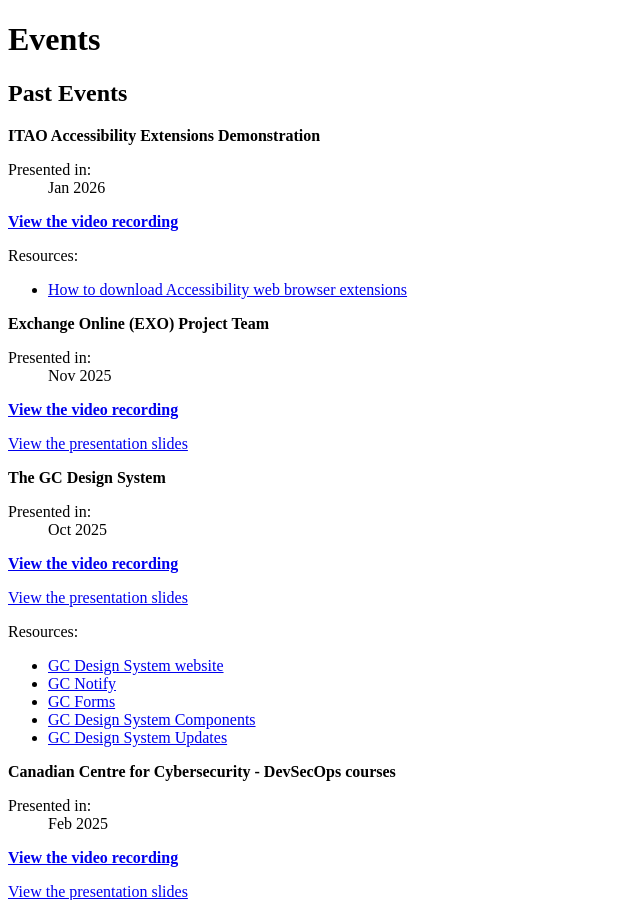
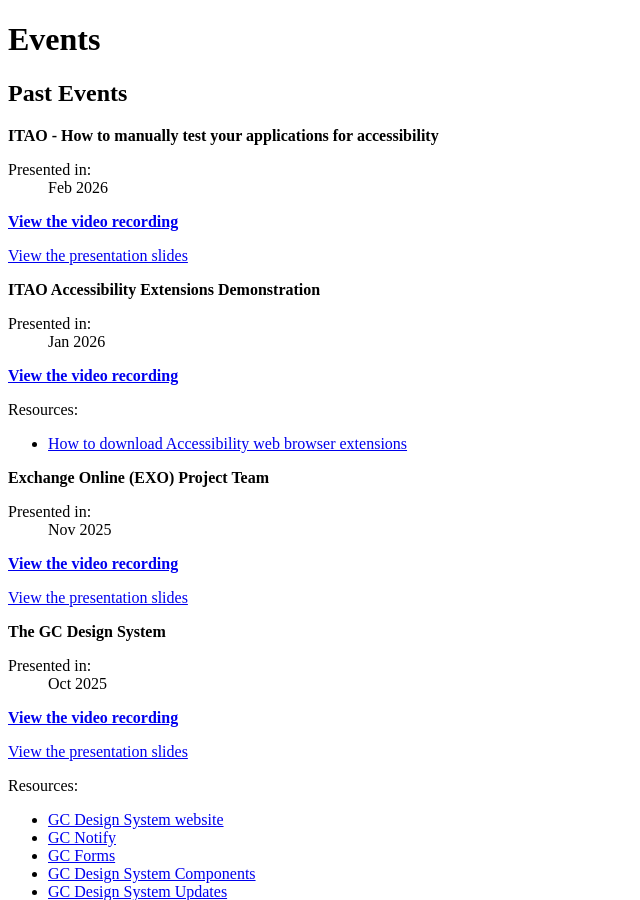
Before and after one commit to esdc-devcop/esdc-devcop.github.io, a Jekyll site: the page built from docs/_pages/events.md, in a window 1280 px wide and 900 px high. Shown: the whole window, without its empty margins (0-640 px from the left). Built offline with Jekyll 4.4.1, drawn with Linux system fonts in a browser that asks for light colours; comment, search, counter and statistics services are not loaded.

Commit message:
fixes branch (#590)

```diff
--- a/docs/_data/events.yml
+++ b/docs/_data/events.yml
@@ -1,4 +1,9 @@
 past:
+  - month: Feb 2026
+    topic: ITAO - How to manually test your applications for accessibility
+    recording: https://014gc.sharepoint.com/:v:/r/sites/DEVCommunity/Shared%20Documents/DevCoP%20-%20Past%20Events/2026_02_10_DevCoP.mp4?csf=1&web=1&e=xhYIBx
+    presentation: https://014gc.sharepoint.com/:p:/r/sites/DEVCommunity/Shared%20Documents/DevCoP%20-%20Past%20Events/2026_02_10_devcop_ITAO_Manual_A11y_Testing_Part1.pptx?d=w8733edb9ea8f4b1681d7d4149a214226&csf=1&web=1&e=Hos5PA
+
   - month: Jan 2026
     topic: ITAO Accessibility Extensions Demonstration
     recording: https://014gc.sharepoint.com/:v:/r/sites/DEVCommunity/Shared%20Documents/DevCoP%20-%20Past%20Events/2026_01_14_DevCoP.mp4?csf=1&web=1&e=lz2FRQ
```
Also changed, not shown: 1 other file.
